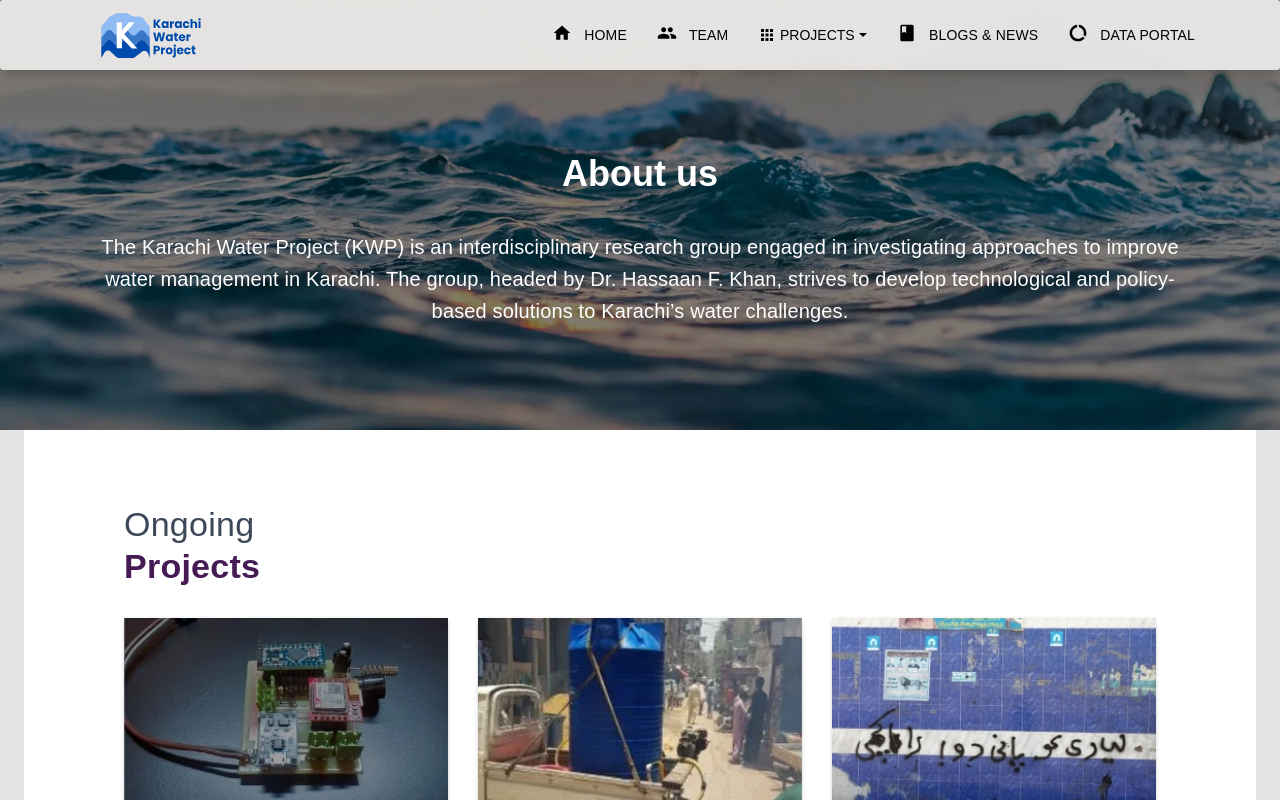
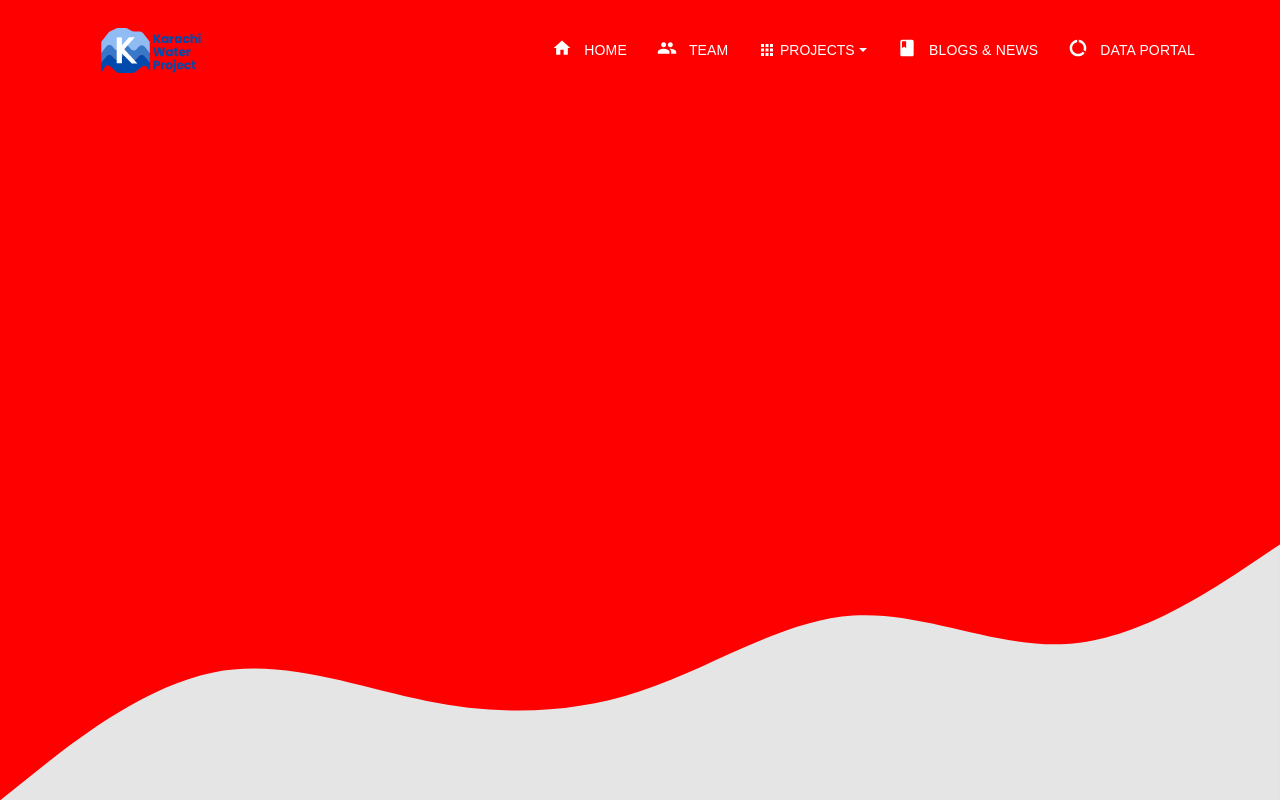
Before and after one commit to karachiwaterproject/kwp-frontend, a React (Create React App) app: page /test in a window 1280 px wide. Before the commit this address led to /. Shown: the top 800 px of the page. Built offline with nearby package versions, Linux system fonts and the light colour scheme; a web font is replaced by a local one; what google-maps-react would draw is missing.

Commit message:
Working on new UI

```diff
--- a/src/App.js
+++ b/src/App.js
@@ -25,6 +25,7 @@ import HomeNodeWeekly from "views/Node/HomeNodeWeekly";
 import AdminRoute from "routing/AdminRoute";
 import Blogs from "views/Blogs/Blogs";
 import AdminStaffRoute from "routing/AdminStaffRoute";
+import TestHomePage from "views/HomePage/TestHomePage";
 // import Spinner from "./Spinner";
 
 const App = () => {
@@ -47,6 +48,7 @@ const App = () => {
         {/* {loading && <Spinner />} */}
         <Switch>
           <Route path="/" component={HomePage} exact />
+          <Route path="/test" component={TestHomePage} exact />
           <Route path="/team" component={Teams} exact />
           <Route path="/extra" component={Teams} exact />
           <Route
--- a/src/assets/jss/material-kit-react/components/footerStyle.js
+++ b/src/assets/jss/material-kit-react/components/footerStyle.js
@@ -2,9 +2,26 @@ import { container, primaryColor } from "assets/jss/material-kit-react.js";
 
 const footerStyle = {
   footer: {
+    minHeight: "70vh",
+    display: "flex",
+    jusifyContent: "center",
+    alignItems: "center",
     position: "relative",
-    paddingTop: "50px",
-    paddingBottom: "25px",
+    flexDirection: "column",
+    paddingTop: "20%",
+    paddingBottom: "50px",
+    backgroundColor: "white",
+    left: 0,
+    width: "100%",
+    overflow: "hidden",
+  },
+  vector: {
+    position: "absolute",
+    top: "0px",
+    left: "0",
+    width: "100%",
+    zIndex: "2",
+    fill: "#E5E5E5",
   },
   shapeWrapper: {
     position: "absolute",
@@ -20,13 +37,15 @@ const footerStyle = {
     display: "block",
   },
   container: {
-    // width: "100%",
-    // height: "100%",
-    // display: "flex",
-    // justifyContent: "center",
-    // flexDirection: "column",
-    // alignItems: "center",
+    width: "100%",
+    height: "100%",
+    display: "flex",
+    justifyContent: "center",
+    flexDirection: "column",
+    alignItems: "center",
     textAlign: "center",
+    // position: "absolute",
+    // top: "50%",
   },
   block: {
     color: "inherit",
--- /dev/null
+++ b/src/assets/jss/material-kit-react/components/heroHeaderStyle.js
@@ -0,0 +1,20 @@
+const headerStyle = {
+  main: {
+    backgroundColor: "red",
+    minHeight: "100vh",
+    position: "relative",
+    left: 0,
+    width: "100%",
+    overflow: "hidden",
+  },
+  vector: {
+    position: "absolute",
+    bottom: "0px",
+    left: "0",
+    width: "100%",
+    zIndex: "2",
+    fill: "#E5E5E5",
+  },
+};
+
+export default headerStyle;
--- /dev/null
+++ b/src/components/HeroFooter/HeroFooter.js
@@ -0,0 +1,111 @@
+/*eslint-disable*/
+import React from "react";
+// nodejs library to set properties for components
+import PropTypes from "prop-types";
+// nodejs library that concatenates classes
+import classNames from "classnames";
+// material-ui core components
+import { Grid, Typography } from "@material-ui/core";
+import { makeStyles } from "@material-ui/core/styles";
+
+import styles from "assets/jss/material-kit-react/components/footerStyle.js";
+
+import footerLogo from "./../../assets/img/kwp-logo.svg";
+
+import FacebookIcon from "@material-ui/icons/Facebook";
+import TwitterIcon from "@material-ui/icons/Twitter";
+import InstagramIcon from "@material-ui/icons/Instagram";
+import YouTubeIcon from "@material-ui/icons/YouTube";
+
+const useStyles = makeStyles(styles);
+
+const HeroFooter = (props) => {
+  const classes = useStyles();
+  const { whiteFont } = props;
+  const footerClasses = classNames({
+    [classes.footer]: true,
+    [classes.footerWhiteFont]: whiteFont,
+  });
+  const aClasses = classNames({
+    [classes.a]: true,
+    [classes.footerWhiteFont]: whiteFont,
+  });
+  return (
+    <footer className={footerClasses}>
+      <svg
+        className={classes.vector}
+        xmlns="http://www.w3.org/2000/svg"
+        viewBox="0 0 1440 320"
+      >
+        <path d="M0,320L40,288C80,256,160,192,240,176C320,160,400,192,480,208C560,224,640,224,720,197.3C800,171,880,117,960,112C1040,107,1120,149,1200,144C1280,139,1360,85,1400,58.7L1440,32L1440,0L1400,0C1360,0,1280,0,1200,0C1120,0,1040,0,960,0C880,0,800,0,720,0C640,0,560,0,480,0C400,0,320,0,240,0C160,0,80,0,40,0L0,0Z"></path>
+      </svg>
+      <div className={classes.container}>
+        <Grid
+          style={{ justifyContent: "center", marginTop: 30 }}
+          container
+          direction="row"
+          alignItems="center"
+        >
+          <Grid item xs={12} sm={4}>
+            <img src={footerLogo} height="60px" />
+          </Grid>
+        </Grid>
+        <Grid
+          container
+          style={{ justifyContent: "center", marginTop: 30, marginBottom: 10 }}
+          direction="row"
+          alignItems="center"
+        >
+          <Grid item>
+            <a
+              href="https://www.facebook.com/karachi.water.project/"
+              target={"_blank"}
+            >
+              <FacebookIcon className={classes.icons} />
+            </a>
+          </Grid>
+          <Grid item>
+            <a href="https://twitter.com/karachi_water" target={"_blank"}>
+              <TwitterIcon className={classes.icons + " " + classes.padding} />
+            </a>
+          </Grid>
+          <Grid item>
+            <a
+              href="https://www.instagram.com/karachi.water.project/"
+              target={"_blank"}
+            >
+              <InstagramIcon
+                className={classes.icons + " " + classes.padding}
+              />
+            </a>
+          </Grid>
+          <Grid item>
+            <a
+              href="https://www.youtube.com/channel/UCf2nWb5Xd2b_Duolu9SkmIA"
+              target={"_blank"}
+            >
+              <YouTubeIcon className={classes.icons + " " + classes.padding} />
+            </a>
+          </Grid>
+        </Grid>
+        <Grid
+          style={{ justifyContent: "center", marginTop: 20, marginBottom: 30 }}
+          container
+          direction="row"
+          alignItems="center"
+        >
+          <Typography variant="body2">
+            &copy; {1900 + new Date().getYear()} Karachi Water Project. <br />{" "}
+            All Rights Reserved.
+          </Typography>
+        </Grid>
+      </div>
+    </footer>
+  );
+};
+
+export default HeroFooter;
+
+HeroFooter.propTypes = {
+  whiteFont: PropTypes.bool,
+};
--- /dev/null
+++ b/src/components/HeroHeader/HeroHeader.js
@@ -0,0 +1,30 @@
+import React from "react";
+import styles from "assets/jss/material-kit-react/components/heroHeaderStyle.js";
+import { makeStyles } from "@material-ui/core";
+const useStyles = makeStyles(styles);
+
+const HeroHeader = () => {
+  const classes = useStyles();
+
+  return (
+    <div className={classes.main}>
+      <svg className={classes.vector} x="0px" y="0px" viewBox="0 0 1440 320">
+        <path d="M0,320L40,288C80,256,160,192,240,176C320,160,400,192,480,208C560,224,640,224,720,197.3C800,171,880,117,960,112C1040,107,1120,149,1200,144C1280,139,1360,85,1400,58.7L1440,32L1440,320L1400,320C1360,320,1280,320,1200,320C1120,320,1040,320,960,320C880,320,800,320,720,320C640,320,560,320,480,320C400,320,320,320,240,320C160,320,80,320,40,320L0,320Z" />
+        {/* <polygon points="-30,300 355.167,210.5 1432.5,290 1920,198.5 1920,300"></polygon> */}
+      </svg>
+      {/* <svg
+        className={classes.vector}
+        xmlns="http://www.w3.org/2000/svg"
+        viewBox="0 0 1440 320"
+      >
+        <path
+          fill="#fff"
+          fill-opacity="1"
+          d="M0,320L40,288C80,256,160,192,240,176C320,160,400,192,480,208C560,224,640,224,720,197.3C800,171,880,117,960,112C1040,107,1120,149,1200,144C1280,139,1360,85,1400,58.7L1440,32L1440,0L1400,0C1360,0,1280,0,1200,0C1120,0,1040,0,960,0C880,0,800,0,720,0C640,0,560,0,480,0C400,0,320,0,240,0C160,0,80,0,40,0L0,0Z"
+        ></path>
+      </svg> */}
+    </div>
+  );
+};
+
+export default HeroHeader;
--- a/src/views/HomePage/TestHomePage.js
+++ b/src/views/HomePage/TestHomePage.js
@@ -1,15 +1,54 @@
-<svg xmlns="http://www.w3.org/2000/svg" viewBox="0 0 1440 320">
-  <path
-    fill="#0099ff"
-    fill-opacity="1"
-    d="M0,320L40,288C80,256,160,192,240,176C320,160,400,192,480,208C560,224,640,224,720,197.3C800,171,880,117,960,112C1040,107,1120,149,1200,144C1280,139,1360,85,1400,58.7L1440,32L1440,320L1400,320C1360,320,1280,320,1200,320C1120,320,1040,320,960,320C880,320,800,320,720,320C640,320,560,320,480,320C400,320,320,320,240,320C160,320,80,320,40,320L0,320Z"
-  ></path>
-</svg>;
+import { Button, Container, makeStyles, Typography } from "@material-ui/core";
+import GridContainer from "components/Grid/GridContainer";
+import Header from "components/Header/Header";
+import HeaderLinks from "components/Header/HeaderLinks";
+import React from "react";
+import Parallax from "components/Parallax/Parallax";
+import GridItem from "components/Grid/GridItem";
 
-<svg xmlns="http://www.w3.org/2000/svg" viewBox="0 0 1440 320">
-  <path
-    fill="#0099ff"
-    fill-opacity="1"
-    d="M0,320L40,288C80,256,160,192,240,176C320,160,400,192,480,208C560,224,640,224,720,197.3C800,171,880,117,960,112C1040,107,1120,149,1200,144C1280,139,1360,85,1400,58.7L1440,32L1440,0L1400,0C1360,0,1280,0,1200,0C1120,0,1040,0,960,0C880,0,800,0,720,0C640,0,560,0,480,0C400,0,320,0,240,0C160,0,80,0,40,0L0,0Z"
-  ></path>
-</svg>;
+import styles from "assets/jss/material-kit-react/views/homePage.js";
+import classNames from "classnames";
+import Footer from "components/Footer/Footer";
+import { OnGoingProjects } from "./OnGoingProjects/OnGoingProjects";
+import team from "./../../assets/img/team-banner.webp";
+import hu from "./../../assets/img/hu-logo.svg";
+import hec from "./../../assets/img/hec-logo.svg";
+import hashoo from "./../../assets/img/hashoo-logo.svg";
+import { Link } from "react-router-dom";
+import { projects } from "constrants";
+import { CHANGE_NAV_ON_SCROLL } from "constrants";
+import MoreVertIcon from "@material-ui/icons/MoreVert";
+import Card from "components/Card/Card";
+import CardHeader from "@material-ui/core/CardHeader";
+import CardContent from "@material-ui/core/CardContent";
+import ReactCardCarousel from "react-card-carousel";
+import HeroHeader from "components/HeroHeader/HeroHeader";
+import HeroFooter from "components/HeroFooter/HeroFooter";
+
+const useStyles = makeStyles(styles);
+
+const TestHomePage = (props) => {
+  const classes = useStyles();
+  const { ...rest } = props;
+
+  return (
+    <div>
+      <Header
+        rightLinks={<HeaderLinks />}
+        fixed
+        color="transparent"
+        changeColorOnScroll={{
+          height: CHANGE_NAV_ON_SCROLL,
+          color: "white",
+        }}
+        {...rest}
+      />
+      <HeroHeader />
+      {/* <Footer /> */}
+      <div style={{ height: "1000px" }}></div>
+      <HeroFooter />
+    </div>
+  );
+};
+
+export default TestHomePage;
```
Also changed, not shown: src/assets/jss/material-kit-react/components/heroFooterStyle.js (added, +11 -0 lines), src/views/HomePage/test.html (added, +15 -0 lines).
